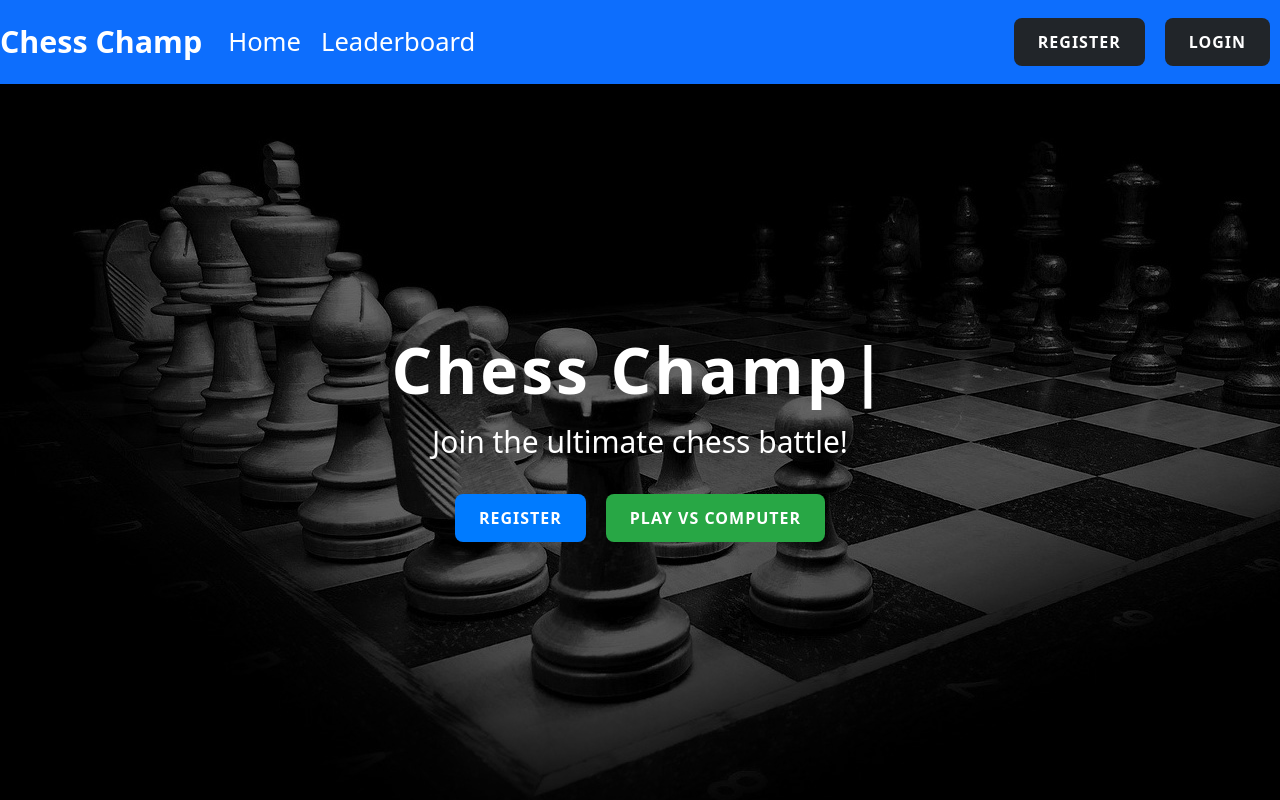
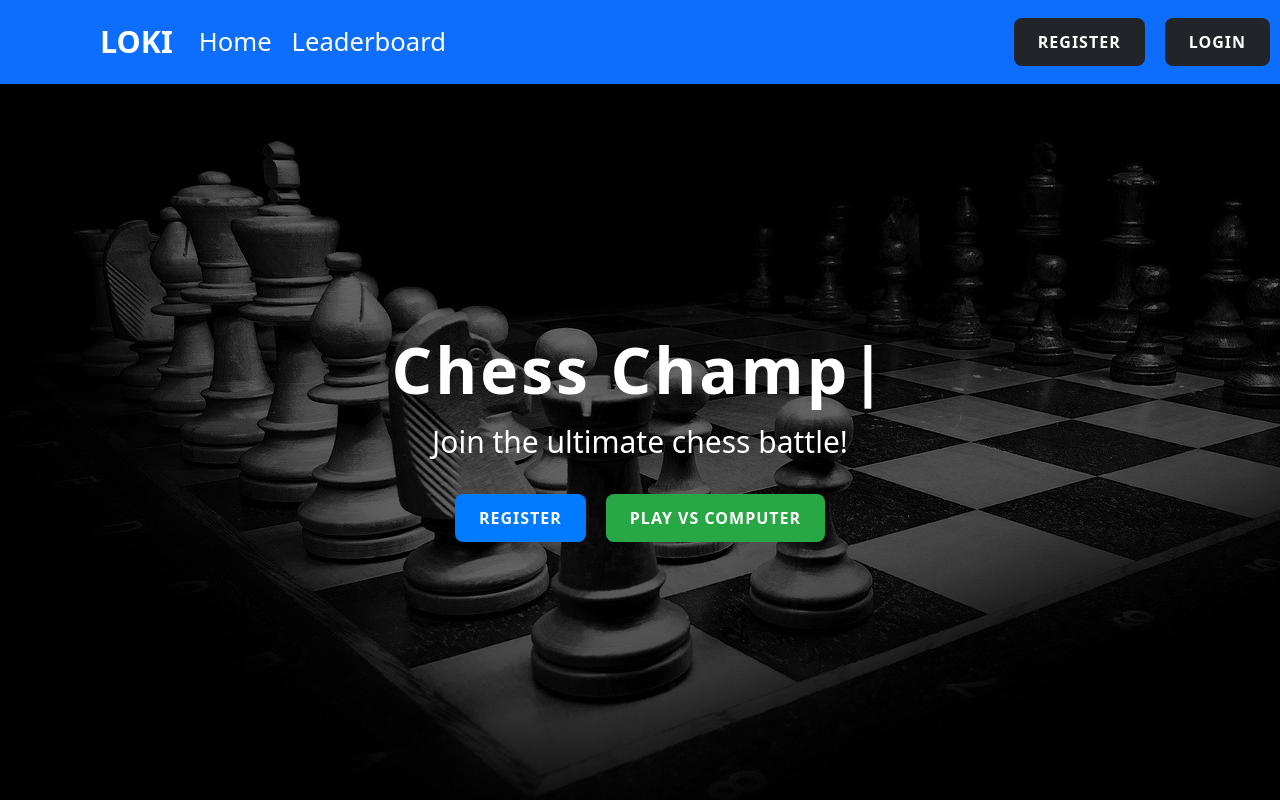
Before and after one commit to tilak318/ChessChamp-Backend, a React (Create React App) app in the folder client/: page / in a window 1280 px wide. Built offline with nearby package versions, Linux system fonts and the light colour scheme; no server answers.

Commit message:
Resolved merge conflicts

```diff
--- a/client/src/components/Header.js
+++ b/client/src/components/Header.js
@@ -26,7 +26,7 @@ function Header() {
         <nav className='navbar navbar-dark bg-primary'>
             <div style={{ display: 'flex' }}>
                 <Link to='/'>
-                    <div className='navbar-brand title'>Chess Champ</div>
+                    <div className='navbar-brand title'>LOKI</div>
                 </Link>
                 <Link to='/'>
                     <div className='navbar-item-div'>Home</div>
--- a/client/src/style.css
+++ b/client/src/style.css
@@ -26,10 +26,9 @@ body {
   font-size: 1.9rem;
   font-weight: bold;
   color: white;
+  margin-left: 100px;
 }
-.navbar-brand.title:hover {
-  text-decoration: none;
-}
+
 .navbar-item-div {
   padding: 0 10px;
   height: 100%;
@@ -40,6 +39,14 @@ body {
   font-weight: 500;
 
 }
+a {
+  text-decoration: none !important;
+}
+
+a:hover {
+  text-decoration: none !important;
+}
+
 
 .navbar-item-div:hover {
   background-color: #51b7ff;
```
